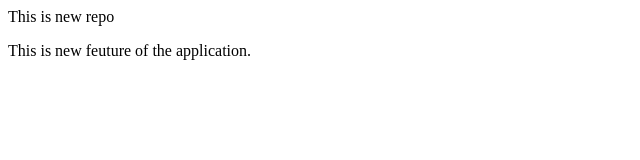
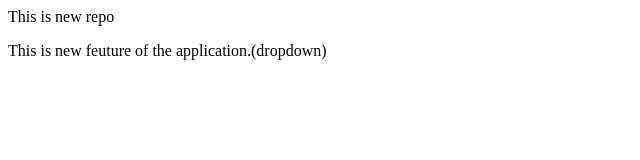
Before and after one commit to vaibhav6337/localfile, a plain HTML site: page index.html in a window 1280 px wide. Shown: the full height of the page, 0-640 px from the left. Drawn offline with Linux system fonts and the light colour scheme.

Commit message:
adding dropdown

```diff
--- a/index.html
+++ b/index.html
@@ -1,2 +1,2 @@
 <p> This is new repo</p>
-<div> This is new feuture of the application.</div>
+<div> This is new feuture of the application.(dropdown)</div>
```
